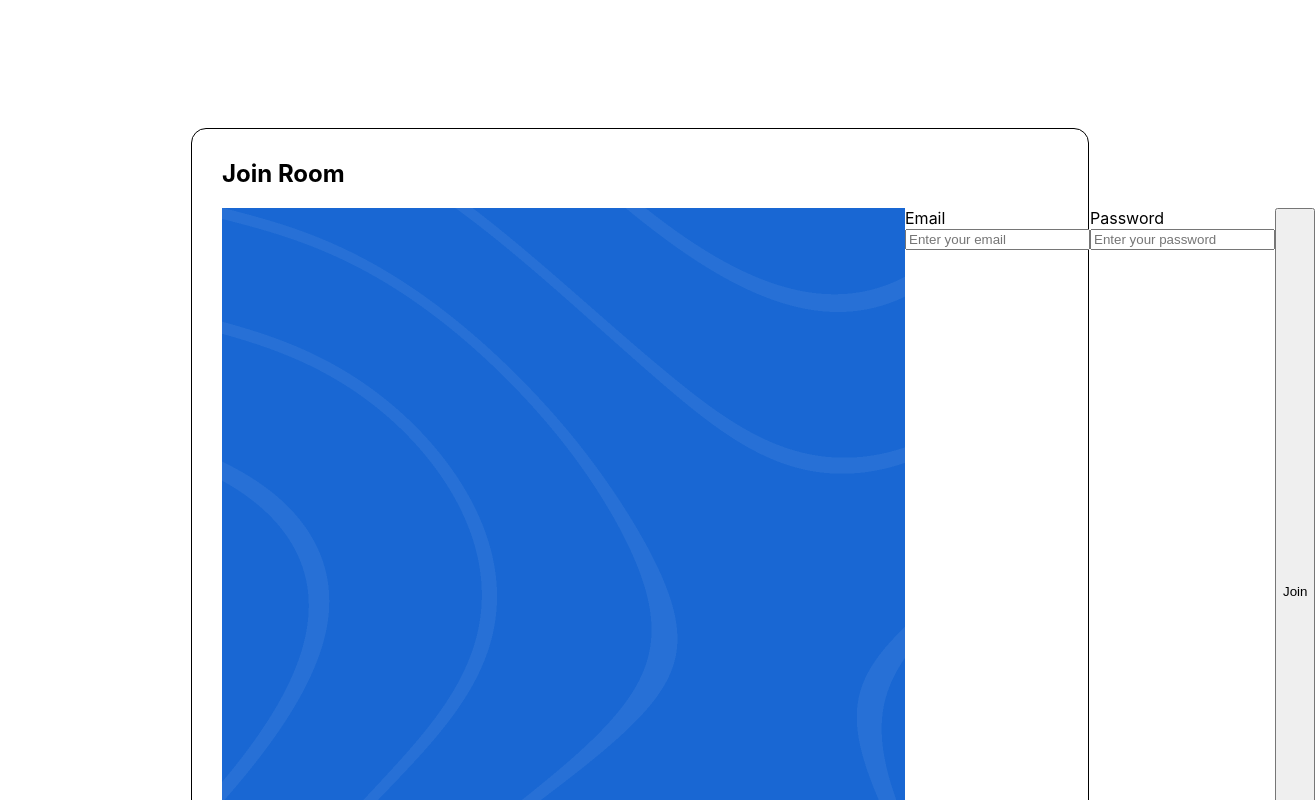
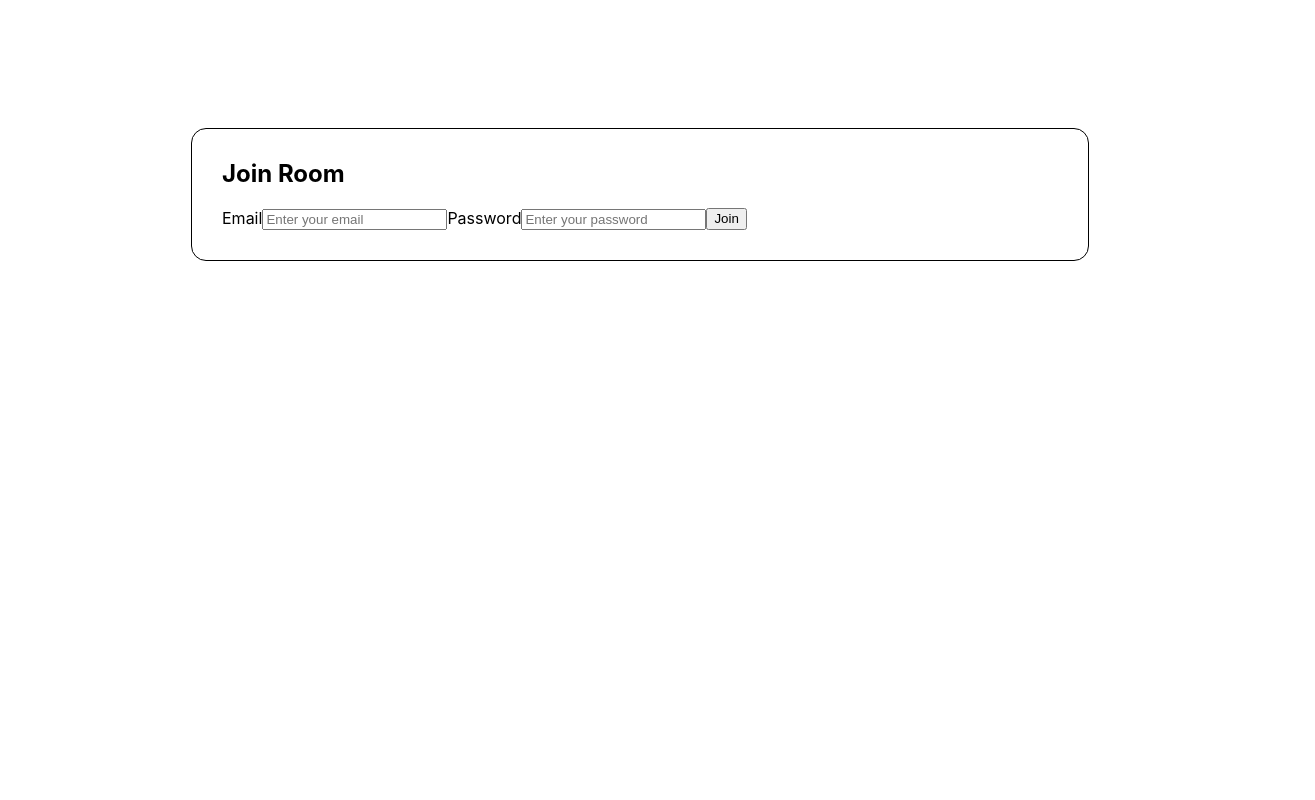
Before and after one commit to Aqil-Mughal/VIdeo-Conferencing-App, a React (Create React App) app: page / in a window 1280 px wide. Shown: the top 800 px of the page, 1315 px wide, since content can reach past the window. Built offline with nearby package versions, Linux system fonts and the light colour scheme.

Commit message:
second-commit

```diff
--- a/src/Pages/Home/Homepage.jsx
+++ b/src/Pages/Home/Homepage.jsx
@@ -42,8 +42,8 @@ const Homepage = () => {
                         <div className="card">
                             <div className="card-body" style={{ margin: "30px" }}>
                                 <h2 className="card-title mb-4">Join Room</h2>
-                                <form style={{ display:'flex' }}>
-                                    <img src={Rectangle} className='Background_style' />
+                                <form style={{ display: 'flex' }}>
+
                                     <div className="mb-6">
                                         <label htmlFor="email" className="form-label">Email</label>
                                         <input
@@ -66,7 +66,6 @@ const Homepage = () => {
                                             placeholder="Enter your password"
                                         />
                                     </div>
-                                    {error && <p className="text-danger">{error}</p>}
 
                                     <button
                                         type="button"
@@ -75,6 +74,7 @@ const Homepage = () => {
                                     >
                                         Join
                                     </button>
+                                    {error && <p className="text-danger">{error}</p>}
 
                                 </form>
 
@@ -88,3 +88,5 @@ const Homepage = () => {
 }
 
 export default Homepage;
+
+// <img src={Rectangle} className='Background_style' />
```
Also changed, not shown: src/index.css (line endings or trailing spaces), 15 other files (tests, documents, lock files or other folders).
